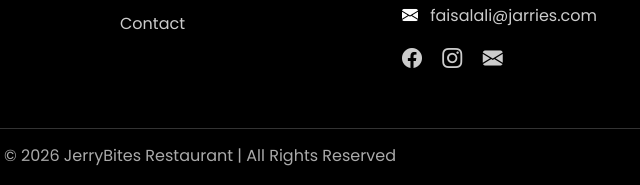
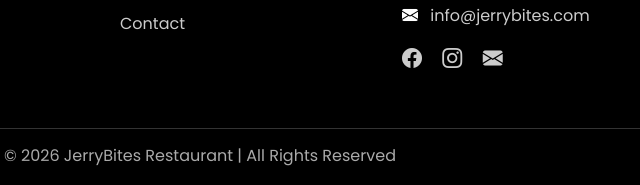
Before and after one commit to aptechfaezah-gif/Project, a plain HTML site: page about.html in a window 1280 px wide. Shown: the part 2219-2404 px from the top of the page, 440-1080 px from the left. Drawn offline with nearby package versions, Linux system fonts and the light colour scheme.

Commit message:
Updated file changes

```diff
--- a/about.html
+++ b/about.html
@@ -762,8 +762,8 @@ and unforgettable ambiance.
 <p><i class="bi bi-telephone-fill me-2"></i>03453956208</p>
 <p>
 <i class="bi bi-envelope-fill me-2"></i>
-<a href="https://mail.google.com/mail/?view=cm&fs=1&to=faisalali@jarries.com" target="_blank">
-faisalali@jarries.com
+<a href="https://mail.google.com/mail/?view=cm&fs=1&to=info@jerrybites.com" target="_blank">
+info@jerrybites.com
 </a>
 </p>
 </div>
```
Also changed, not shown: contact.html (+2 -2 lines), gallery.html (+1 -1 lines), index.html (+1 -1 lines).
